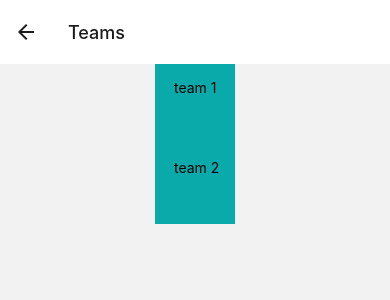
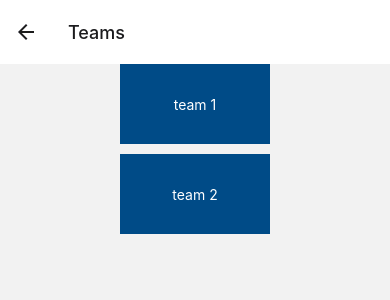
Before and after one commit to roserwen/empathy-bytes-app, a React Native app: screen /Teams in a window 390 px wide. Shown: the top 300 px of the page. Built offline with nearby package versions, Linux system fonts and the light colour scheme.

Commit message:
Changes button themes for projects and teams buttons

```diff
--- a/app/screens/HomeScreen.js
+++ b/app/screens/HomeScreen.js
@@ -32,7 +32,7 @@ const styles = StyleSheet.create({
         justifyContent: "center",
     },
     text: {
-        color: "#700000",
+        color: "#000000",
         textAlign: "center"
     },
     button: {
--- a/app/screens/ProjectsScreen.js
+++ b/app/screens/ProjectsScreen.js
@@ -2,7 +2,7 @@ import { useNavigation } from '@react-navigation/native';
 import React from 'react';
 import { View, Text, StyleSheet, TouchableOpacity, Image, FlatList } from "react-native"
 
-//json thing for adding new project buttons
+//thing for adding new project buttons
 const data = [
     {id: 1, name: "project 1" //, imgSrc: "imgepath"
     },
@@ -33,7 +33,10 @@ function Projects({}) {
             <FlatList
                 data={data}
                 renderItem={renderItem}
-                keyExtractor={(item) => item.id}>
+                keyExtractor={(item) => item.id}
+                ItemSeparatorComponent={
+                    <View style={styles.separator}/>
+                }>
             </FlatList>
         </View>
     );
@@ -46,13 +49,17 @@ const styles = StyleSheet.create({
         justifyContent: "center",
     },
     button: {
-        backgroundColor: "#0AAAAA",
-        width: 80,
-        height: 80
+        backgroundColor: "#004B87",
+        width: 150,
+        height: 80,
+        alignItems: "center",
+        justifyContent: "center"
     },
     text: {
-        textAlign: "center",
-        padding: 15
+        color: "#FFFFFF"
+    },
+    separator: {
+        height: 10
     }
 })
 
--- a/app/screens/TeamsScreen.js
+++ b/app/screens/TeamsScreen.js
@@ -26,13 +26,16 @@ const renderItem = ({ item }) => {
 };
 
 //flatlist is like scrollview but better apparently
-function Teams() {
+function Teams({}) {
     return (
         <View style={styles.container}>
             <FlatList
                 data={data}
                 renderItem={renderItem}
-                keyExtractor={(item) => item.id}>
+                keyExtractor={(item) => item.id}
+                ItemSeparatorComponent={
+                    <View style={styles.separator}/>
+                }>
             </FlatList>
         </View>
     );
@@ -45,13 +48,17 @@ const styles = StyleSheet.create({
         justifyContent: "center",
     },
     button: {
-        backgroundColor: "#0AAAAA",
-        width: 80,
-        height: 80
+        backgroundColor: "#004B87",
+        width: 150,
+        height: 80,
+        alignItems: "center",
+        justifyContent: "center"
     },
     text: {
-        textAlign: "center",
-        padding: 15
+        color: "#FFFFFF"
+    },
+    separator: {
+        height: 10,
     }
 })
 
--- a/app/screens/WelcomeScreen.js
+++ b/app/screens/WelcomeScreen.js
@@ -38,7 +38,7 @@ const styles = StyleSheet.create({
         padding: 50,
     },
     text: {
-        color: "#700000",
+        color: "#000000",
         // position: "absolute",
         textAlign: "center"
     },
```
